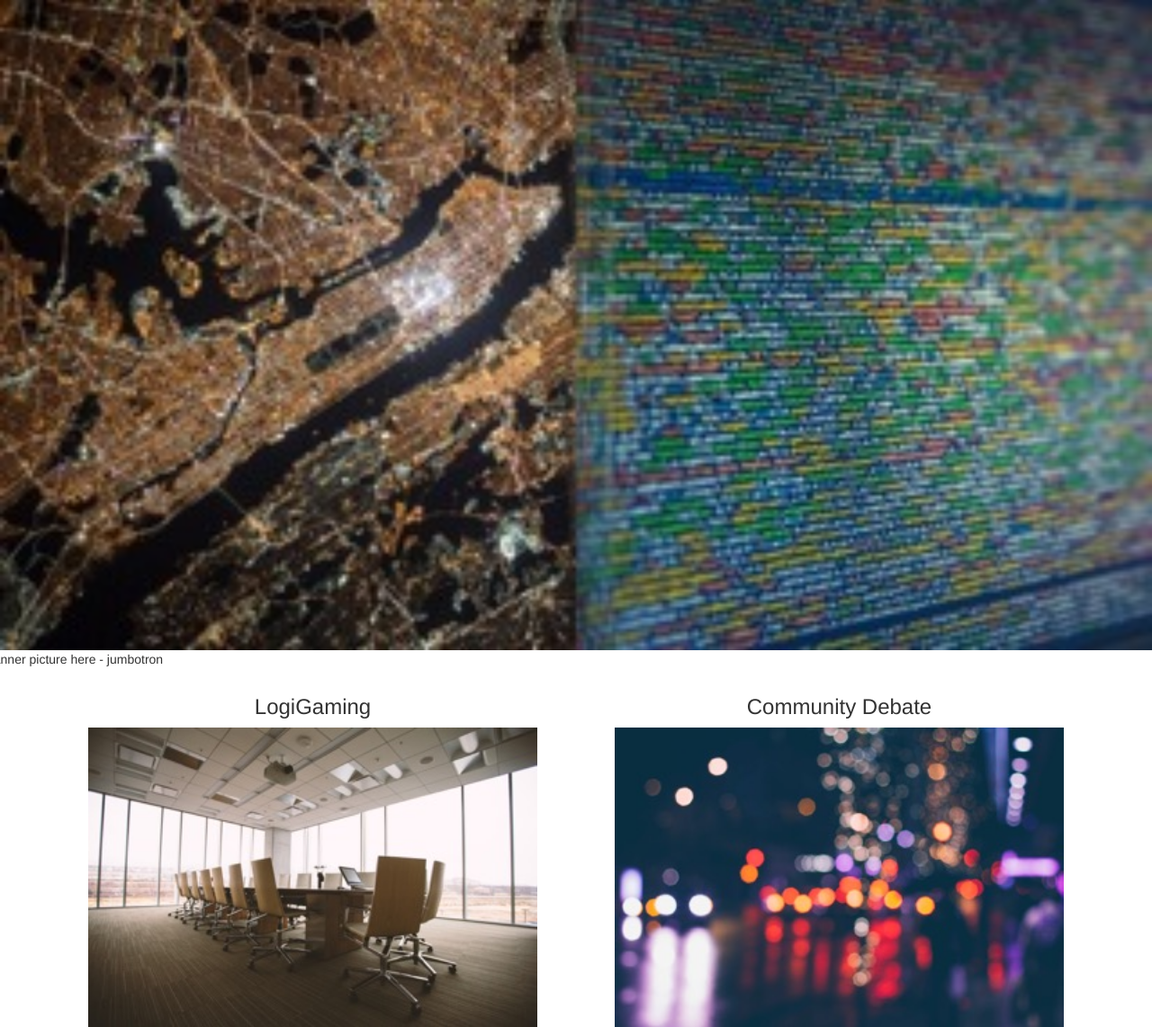
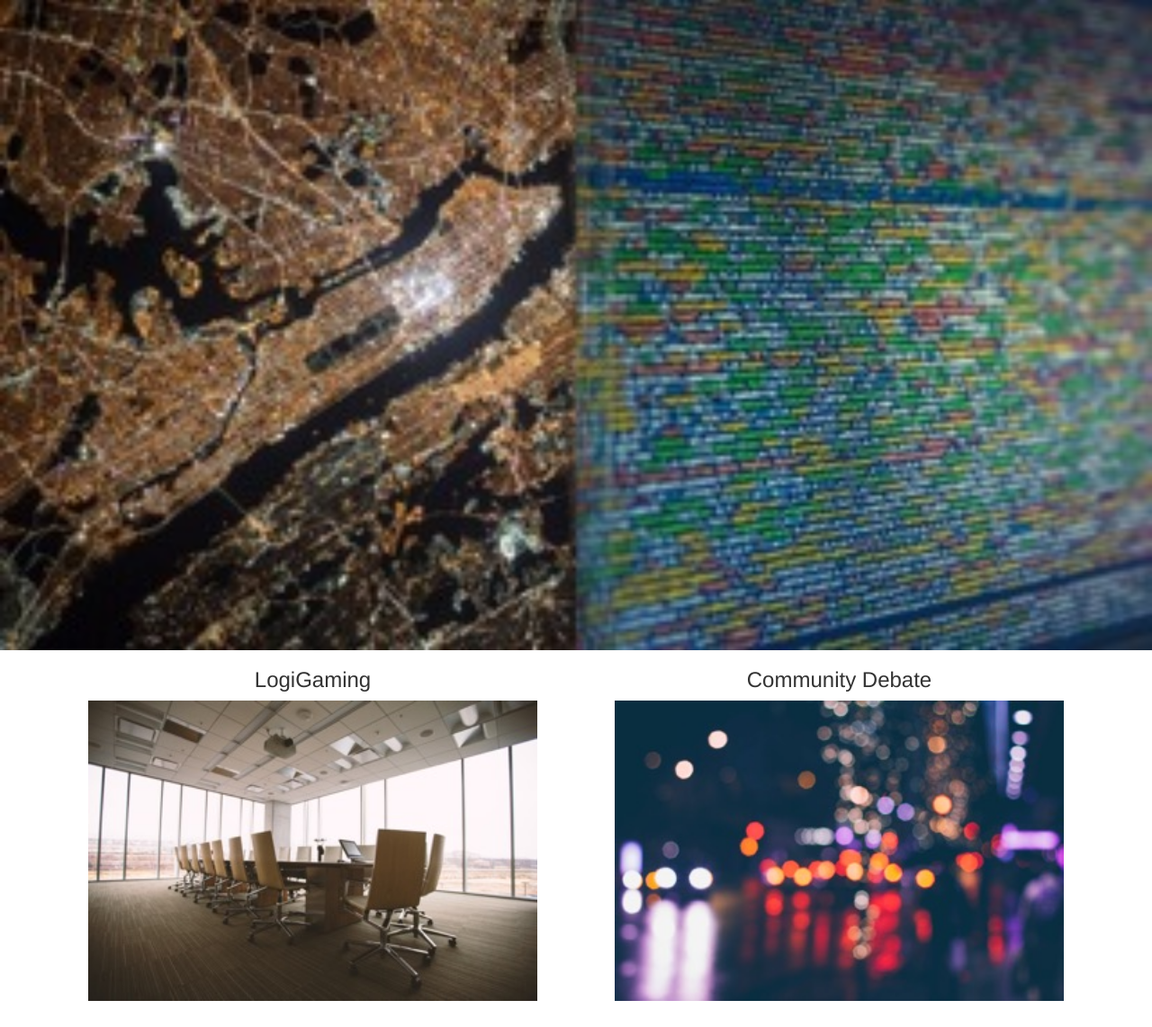
Before and after one commit to jmsaul/logi-gaming, a PHP site: page / in a window 1280 px wide. Shown: the part 579-1721 px from the top of the page at 90% size. Run offline with PHP 8.4, Linux system fonts and the light colour scheme; some libraries are stand-ins or nearby versions.

```diff
--- a/public_html/index.php
+++ b/public_html/index.php
@@ -83,7 +83,6 @@
 							<img class="img-main" src="/img/city-data.jpeg" alt="LogiGaming Main City Imagee"/>
 						</div>
 					</div>
-						<p>banner picture here - jumbotron</p>
 				</div>
 				<div class="container">
 					<div class="text-center">
```
